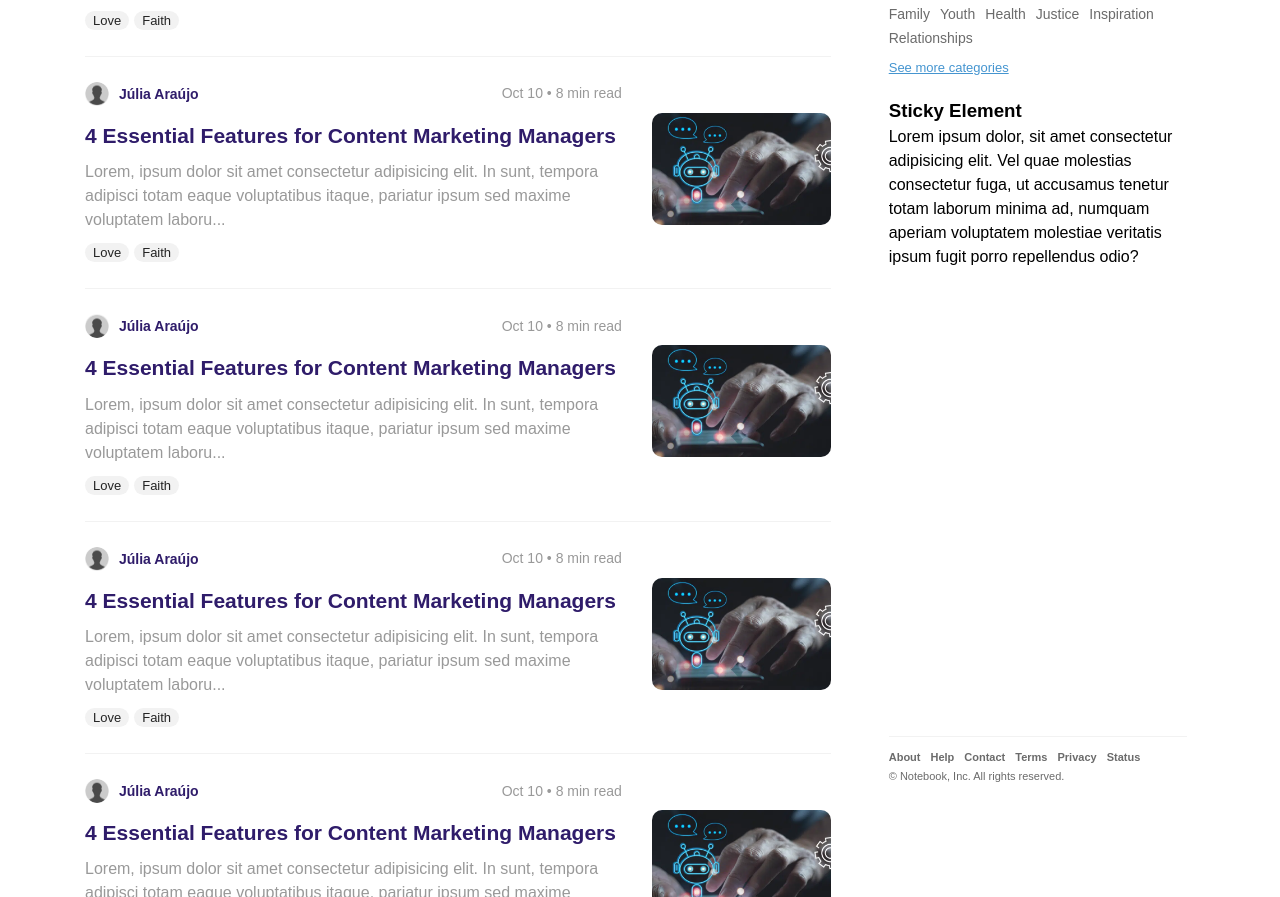
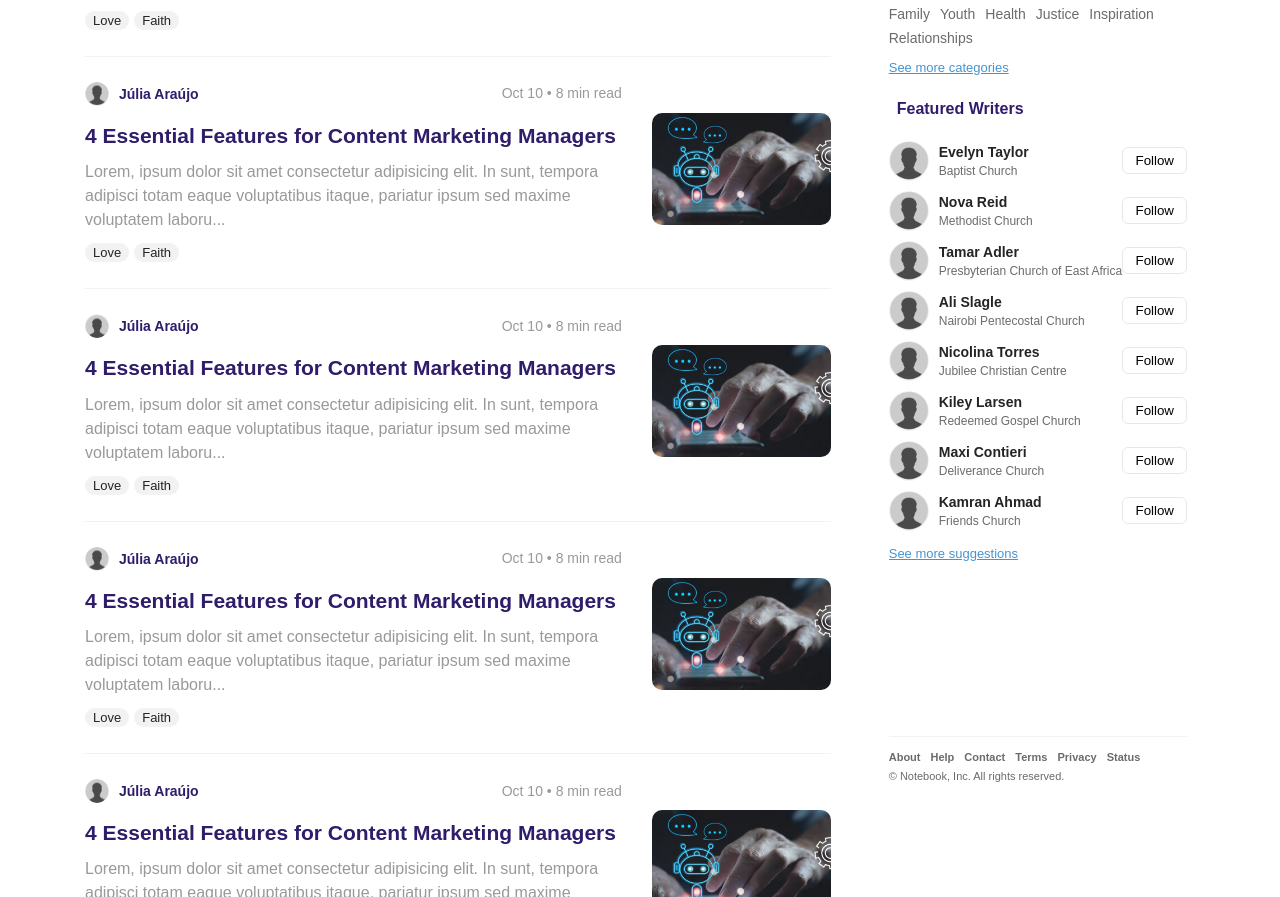
Before and after one commit to Wolleys/notebook, a Next.js app: page / in a window 1280 px wide. Shown: the part 980-1877 px from the top of the page. Built offline with nearby package versions, Linux system fonts and the light colour scheme; a web font is replaced by a local one.

Commit message:
Add featuredWriters component

```diff
--- /dev/null
+++ b/components/featuredWriters/featuredwriters.module.css
@@ -0,0 +1,71 @@
+.container {
+  display: flex;
+  margin-bottom: 16px;
+  flex-direction: column;
+}
+
+.title {
+  font-size: 16px;
+  font-weight: 700;
+  margin-bottom: 15px;
+  color: var(--featuredPostHeader);
+}
+
+.titleIcon {
+  font-size: 14px;
+  margin-right: 8px;
+  color: var(--featuredPostHeader);
+}
+
+.writerContainer {
+  display: flex;
+  padding: 5px 0;
+  align-items: center;
+  justify-content: space-between;
+}
+
+.writerAvatar {
+  display: flex;
+  align-items: center;
+}
+
+.writerAvatar img {
+  width: 40px;
+  height: 40px;
+  object-fit: cover;
+  border-radius: 50%;
+}
+
+.writerInfo {
+  flex: 2;
+  display: flex;
+  padding-left: 10px;
+  align-items: start;
+  flex-direction: column;
+  justify-content: space-between;
+}
+
+.writerName {
+  font-size: 14px;
+  font-weight: 600;
+  line-height: 20px;
+  color: var(--sideBarPostTitle);
+}
+
+.church {
+  font-size: 12px;
+  color: var(--sideBarPostDetails);
+}
+
+.button {
+  outline: 0;
+  display: flex;
+  cursor: pointer;
+  padding: 5px 12px;
+  width: max-content;
+  border-radius: 6px;
+  align-items: center;
+  justify-content: center;
+  background-color: inherit;
+  border: 1px solid var(--navBarBorderColor);
+}
--- /dev/null
+++ b/components/featuredWriters/index.tsx
@@ -0,0 +1,49 @@
+import { FC } from "react";
+import Link from "next/link";
+import Image from "next/image";
+import writerPic from "../../public/profile-pic.png";
+import styles from "./featuredwriters.module.css";
+
+const writers = [
+  { id: 1, name: "Evelyn Taylor", church: "Baptist Church" },
+  { id: 2, name: "Nova Reid", church: "Methodist Church" },
+  { id: 3, name: "Tamar Adler", church: "Presbyterian Church of East Africa" },
+  { id: 4, name: "Ali Slagle", church: "Nairobi Pentecostal Church" },
+  { id: 5, name: "Nicolina Torres", church: "Jubilee Christian Centre" },
+  { id: 6, name: "Kiley Larsen", church: "Redeemed Gospel Church" },
+  { id: 7, name: "Maxi Contieri", church: "Deliverance Church" },
+  { id: 8, name: "Kamran Ahmad", church: "Friends Church" },
+];
+
+const FeaturedWriters = () => {
+  return (
+    <div className={styles.container}>
+      <h2 className={styles.title}>
+        <span className={styles.titleIcon}>
+          <i className="fa-solid fa-wand-magic-sparkles fa-fw"></i>
+        </span>
+        Featured Writers
+      </h2>
+
+      {writers.map((item) => (
+        <div className={styles.writerContainer} key={item.id}>
+          <div className={styles.writerAvatar}>
+            <Image width={40} height={40} alt="writer" src={writerPic} />
+          </div>
+          <div className={styles.writerInfo}>
+            <h5 className={styles.writerName}>
+              <Link href="/">{item.name}</Link>
+            </h5>
+            <p className={styles.church}>{item.church}</p>
+          </div>
+          <button className={styles.button}>Follow</button>
+        </div>
+      ))}
+      <Link href="/" className="seeMore">
+        See more suggestions
+      </Link>
+    </div>
+  );
+};
+
+export default FeaturedWriters;
--- a/components/sideBarMenu/index.tsx
+++ b/components/sideBarMenu/index.tsx
@@ -3,6 +3,7 @@ import MostPopular from "../mostPopular";
 import TopCategories from "../topCategories";
 import styles from "./sidebarmenu.module.css";
 import SideBarFooter from "../footer/sideBar";
+import FeaturedWriters from "../featuredWriters";
 
 const SideBarMenu: FC = () => {
   return (
@@ -11,13 +12,7 @@ const SideBarMenu: FC = () => {
       <TopCategories />
       <div className={styles.sticky}>
         <div className={styles.content}>
-          <h3>Sticky Element</h3>
-          <p>
-            Lorem ipsum dolor, sit amet consectetur adipisicing elit. Vel quae
-            molestias consectetur fuga, ut accusamus tenetur totam laborum
-            minima ad, numquam aperiam voluptatem molestiae veritatis ipsum
-            fugit porro repellendus odio?
-          </p>
+          <FeaturedWriters />
         </div>
         <SideBarFooter />
       </div>
```
